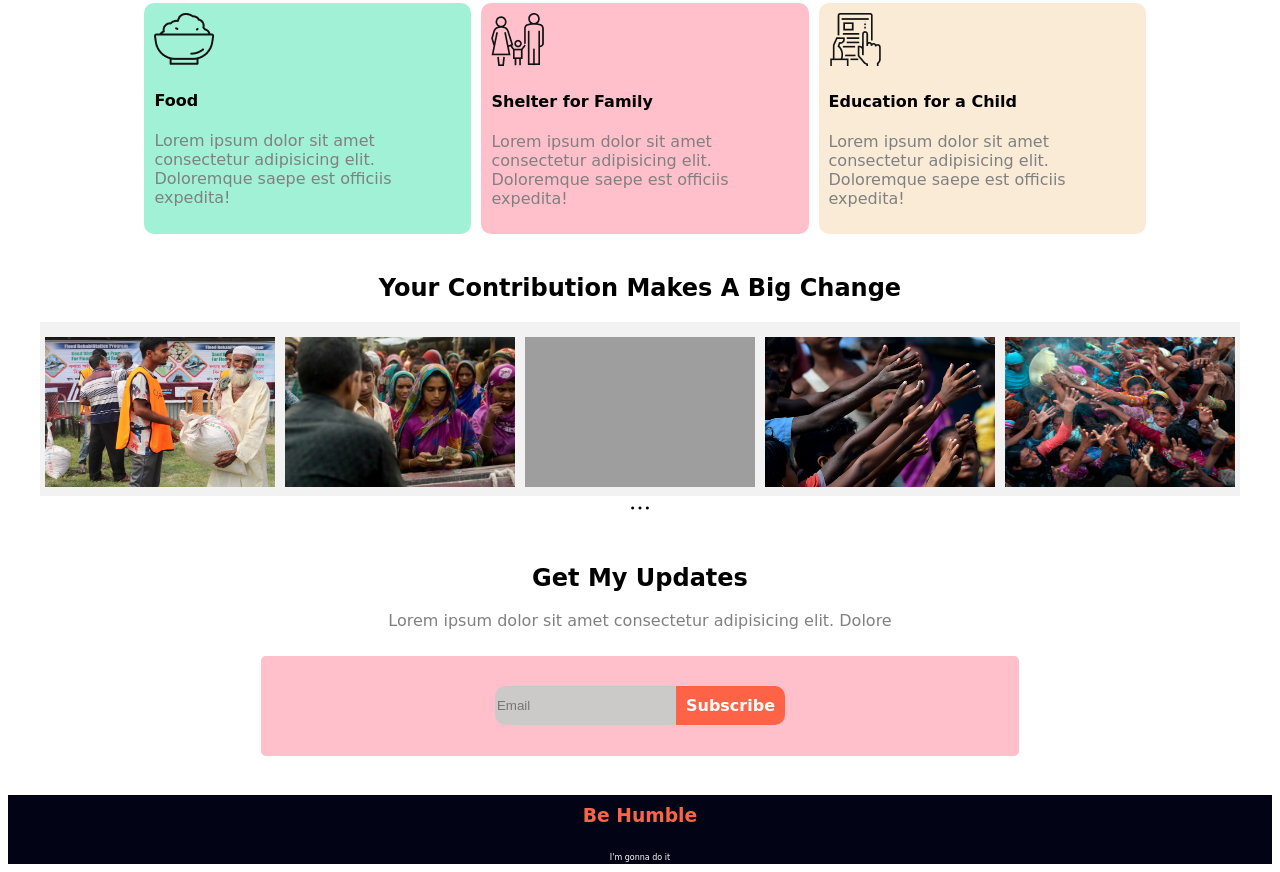
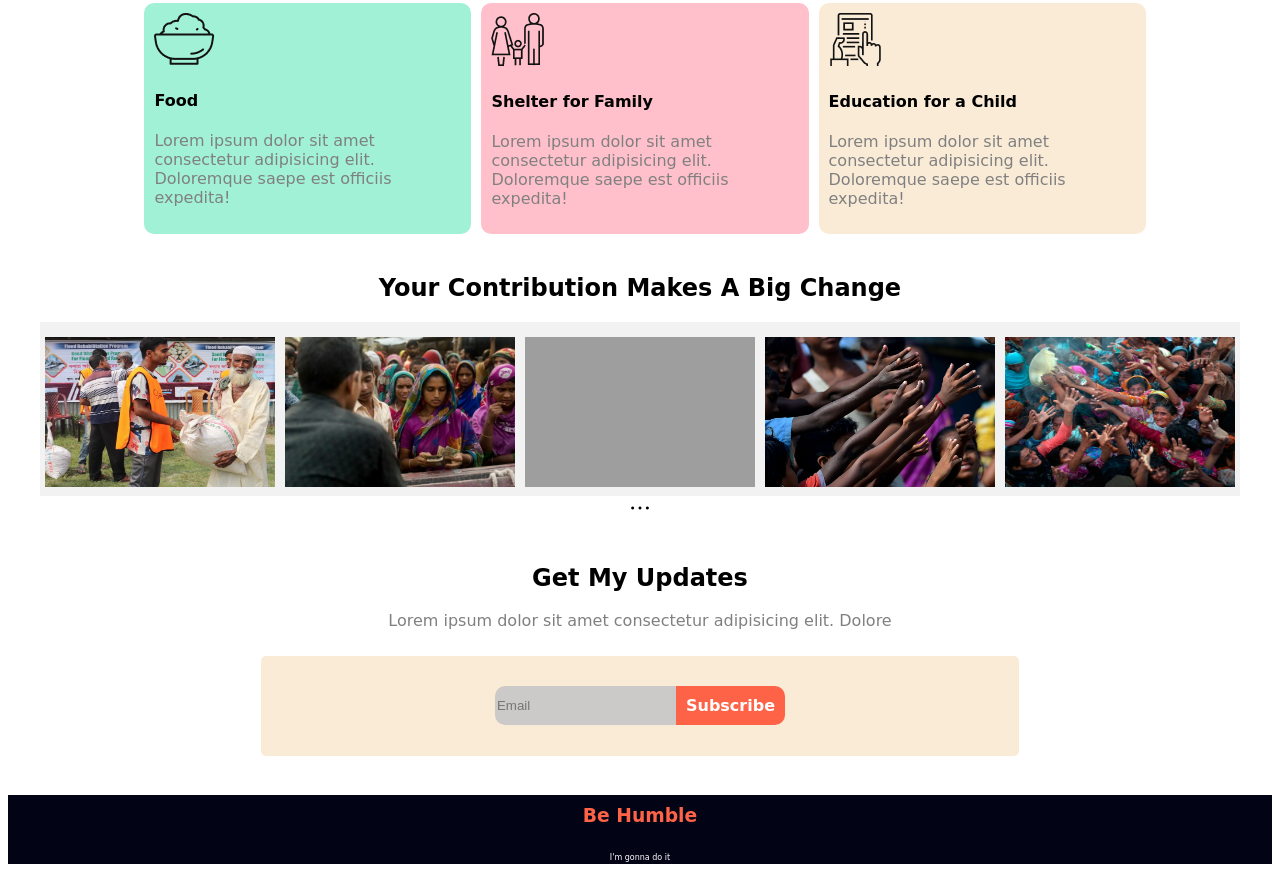
Before and after one commit to Sayeed-Islam-Tazim/assignment-1-donate-today, a plain HTML site: page index.html in a window 1280 px wide. Shown: the part 1198-2070 px from the top of the page. Drawn offline with nearby package versions, Linux system fonts and the light colour scheme; grey boxes are pictures that could not be loaded; a web font is replaced by a local one.

Commit message:
Website Design Complete

```diff
--- a/style.css
+++ b/style.css
@@ -147,7 +147,7 @@ body {
 }
 
 .email-div {
-  background-color: pink;
+  background-color: antiquewhite;
   border-radius: 5px;
   margin-left: 20%;
   margin-right: 20%;
```
